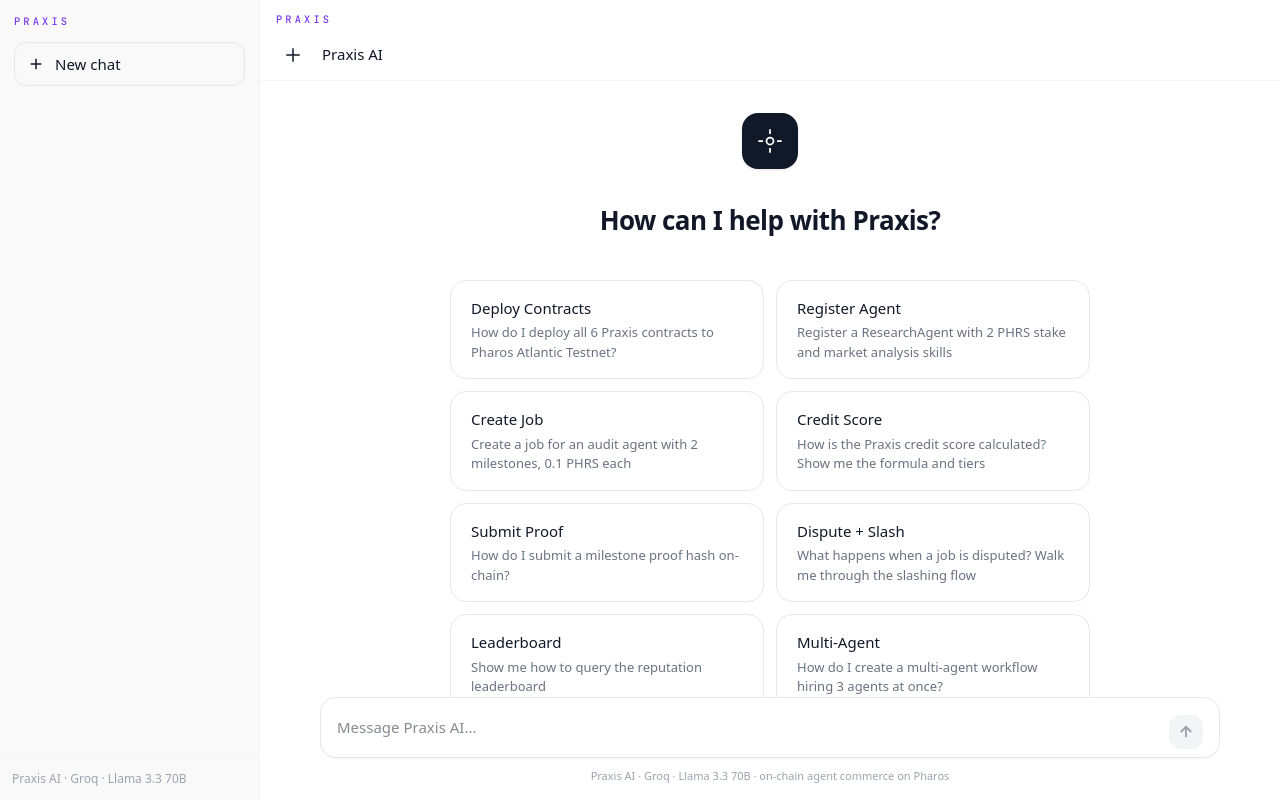
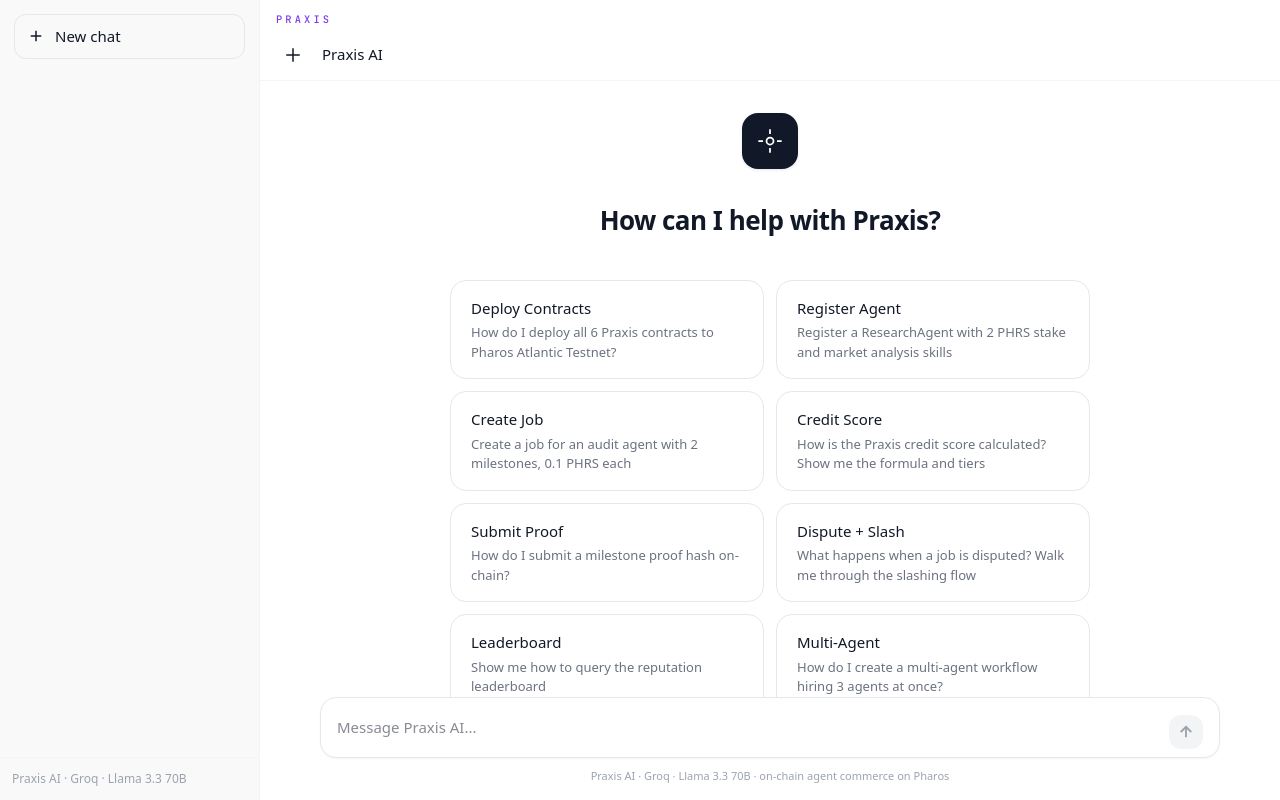
Before and after one commit to subheeksh5599/Praxis, a Next.js app: page /chat in a window 1280 px wide. Built offline with nearby package versions, Linux system fonts and the light colour scheme.

Commit message:
Remove duplicate PRAXIS from sidebar, keep only top bar

```diff
--- a/src/app/chat/page.tsx
+++ b/src/app/chat/page.tsx
@@ -131,13 +131,6 @@
         className="sidebar"
       >
         <div style={{ padding: "14px 14px 8px" }}>
-          <a href="/" style={{
-            fontFamily: "var(--font-mono), monospace",
-            fontSize: "0.65rem", letterSpacing: "0.3em",
-            textTransform: "uppercase", fontWeight: 500,
-            color: "#7c3aed", textDecoration: "none",
-            display: "block", marginBottom: 12
-          }}>PRAXIS</a>
           <button
             onClick={newChat}
             style={{
```
